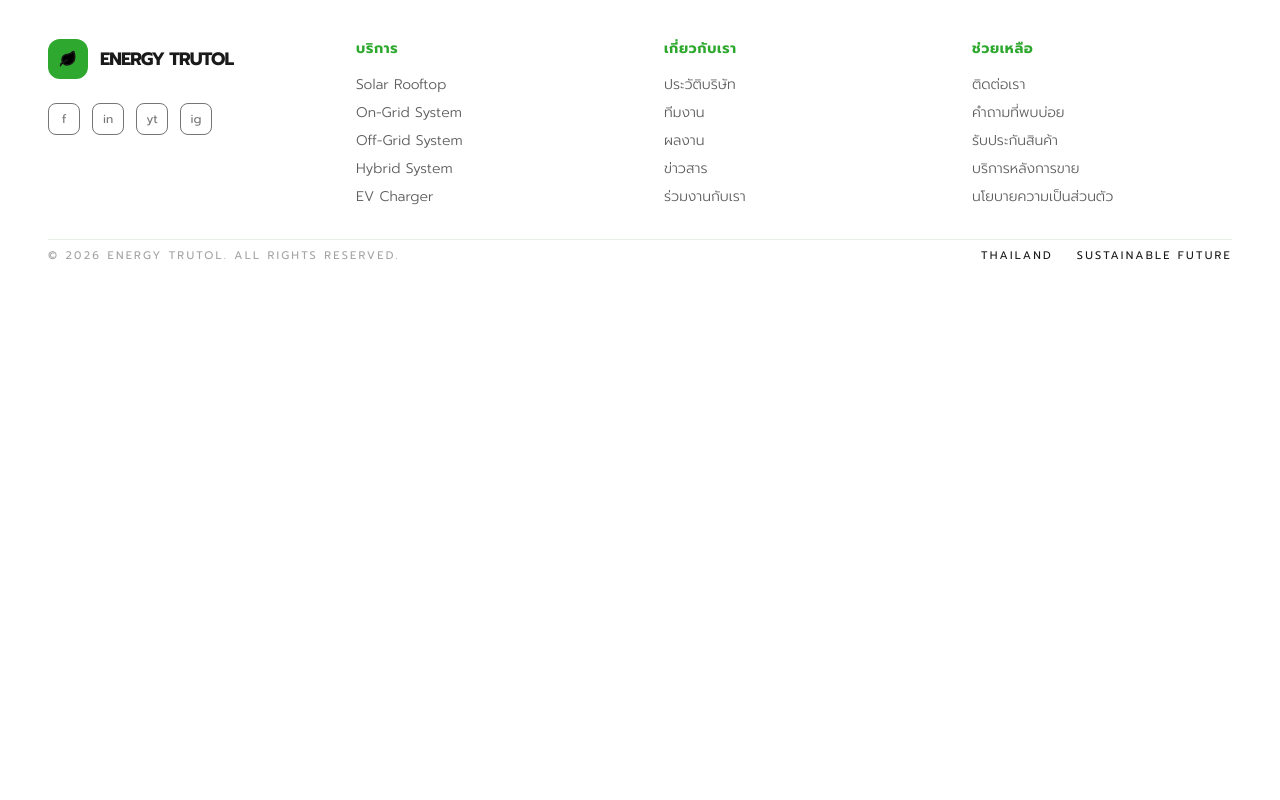
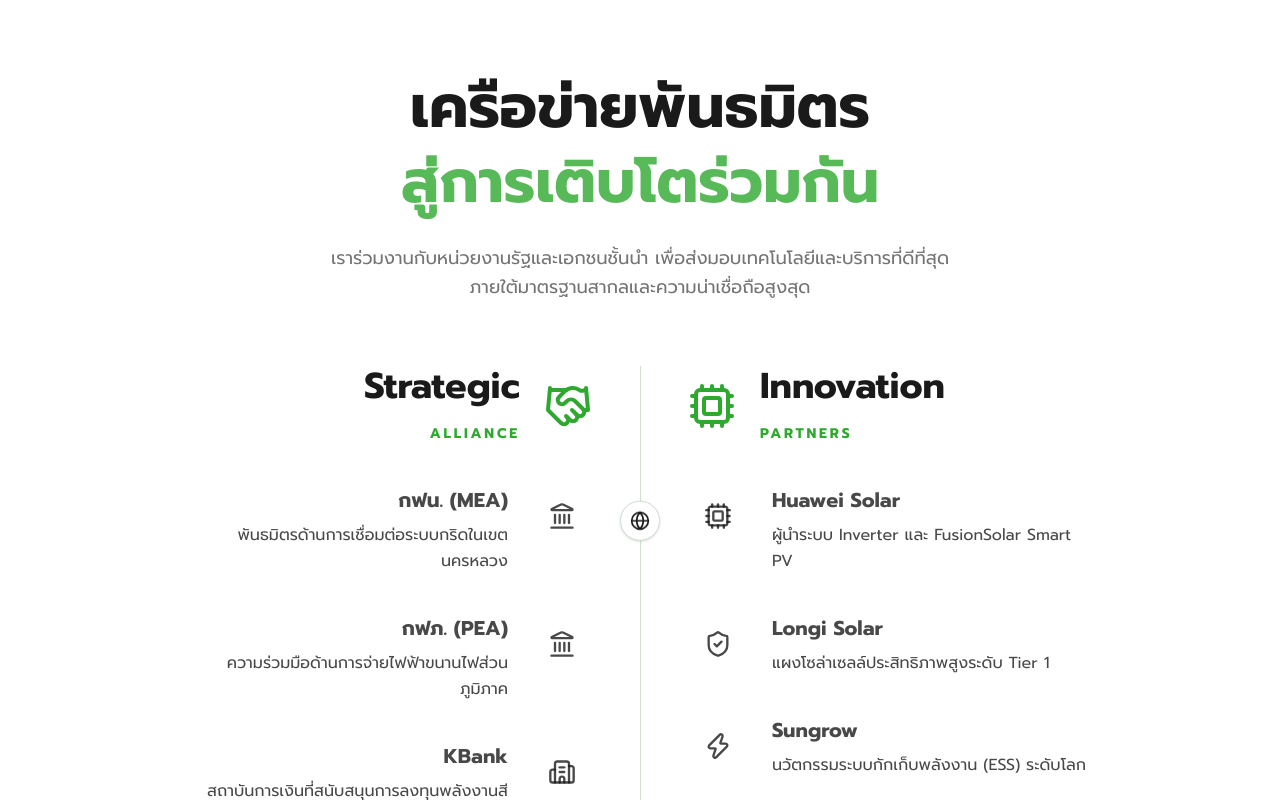
Before and after one commit to Edaxchain/EGT-web, a Next.js app: page /about in a window 1280 px wide. Shown: the part 2100-2900 px from the top of the page. Before the commit the page ends 2428 px from the top, so only its background shows below. Built offline with nearby package versions, Linux system fonts and the light colour scheme.

Commit message:
feat: add Partner component to the about page

```diff
--- /dev/null
+++ b/app/about/Partner.tsx
@@ -0,0 +1,208 @@
+"use client";
+
+import { motion } from "framer-motion";
+import { containerVars, itemVars } from "@/app/_lib/animations";
+import {
+    ShieldCheck,
+    Cpu,
+    Building2,
+    Landmark,
+    Handshake,
+    Globe,
+    Zap,
+    HeartPulse,
+} from "lucide-react";
+
+interface Partner {
+    name: string;
+    description: string;
+    icon: any;
+}
+
+const strategicPartners: Partner[] = [
+    {
+        name: "กฟน. (MEA)",
+        description: "พันธมิตรด้านการเชื่อมต่อระบบกริดในเขตนครหลวง",
+        icon: Landmark,
+    },
+    {
+        name: "กฟภ. (PEA)",
+        description: "ความร่วมมือด้านการจ่ายไฟฟ้าขนานไฟส่วนภูมิภาค",
+        icon: Landmark,
+    },
+    {
+        name: "KBank",
+        description: "สถาบันการเงินที่สนับสนุนการลงทุนพลังงานสีเขียว",
+        icon: Building2,
+    },
+    {
+        name: "SCB",
+        description: "พันธมิตรด้านสินเชื่อโครงการเพื่อความยั่งยืน",
+        icon: Building2,
+    },
+];
+
+const technologyPartners: Partner[] = [
+    {
+        name: "Huawei Solar",
+        description: "ผู้นำระบบ Inverter และ FusionSolar Smart PV",
+        icon: Cpu,
+    },
+    {
+        name: "Longi Solar",
+        description: "แผงโซล่าเซลล์ประสิทธิภาพสูงระดับ Tier 1",
+        icon: ShieldCheck,
+    },
+    {
+        name: "Sungrow",
+        description: "นวัตกรรมระบบกักเก็บพลังงาน (ESS) ระดับโลก",
+        icon: Zap,
+    },
+    {
+        name: "Growatt",
+        description: "ระบบ Smart Energy Management สำหรับบ้านพักอาศัย",
+        icon: HeartPulse,
+    },
+];
+
+export default function Partner() {
+    return (
+        <section
+            id="partner"
+            className="relative w-full overflow-hidden py-24 px-8 md:px-12 lg:px-48 bg-background"
+        >
+            <motion.div
+                className="w-full relative z-10 text-center mb-16"
+                initial="hidden"
+                whileInView="visible"
+                viewport={{ once: true }}
+                variants={containerVars}
+            >
+                <div className="max-w-4xl mx-auto space-y-6">
+                    <motion.h2
+                        variants={itemVars}
+                        className="text-4xl sm:text-5xl md:text-6xl font-black leading-tight"
+                    >
+                        เครือข่ายพันธมิตร <br />
+                        <span className="text-green/80">
+                            สู่การเติบโตร่วมกัน
+                        </span>
+                    </motion.h2>
+
+                    <motion.p
+                        variants={itemVars}
+                        className="text-lg text-text-sub max-w-2xl mx-auto leading-relaxed"
+                    >
+                        เราร่วมงานกับหน่วยงานรัฐและเอกชนชั้นนำ
+                        เพื่อส่งมอบเทคโนโลยีและบริการที่ดีที่สุด <br />
+                        ภายใต้มาตรฐานสากลและความน่าเชื่อถือสูงสุด
+                    </motion.p>
+                </div>
+            </motion.div>
+
+            {/* Partner Layout: Left vs Right */}
+            <div className="relative grid grid-cols-1 md:grid-cols-2 gap-16 md:gap-24 max-w-7xl mx-auto">
+                {/* Central Line */}
+                <div className="hidden md:block absolute left-1/2 top-0 bottom-0 w-[1px] bg-border origin-top">
+                    <div className="sticky top-1/2 -translate-x-1/2 w-10 h-10 bg-background border border-border rounded-full flex items-center justify-center z-10 shadow-sm">
+                        <Globe size={20} className="animate-pulse" />
+                    </div>
+                </div>
+
+                {/* Left Column: Strategic */}
+                <motion.div
+                    variants={containerVars}
+                    initial="hidden"
+                    whileInView="visible"
+                    viewport={{ once: true }}
+                    className="space-y-12"
+                >
+                    <div className="flex items-center justify-center md:justify-start gap-6 mb-10 md:flex-row-reverse md:text-right">
+                        <Handshake className="w-12 h-12 text-green" />
+                        <h3 className="text-4xl font-black">
+                            Strategic <br />{" "}
+                            <span className="text-green uppercase text-sm tracking-[0.2em]">
+                                Alliance
+                            </span>
+                        </h3>
+                    </div>
+
+                    <div className="flex flex-col items-center md:items-end space-y-10">
+                        {strategicPartners.map((item, i) => (
+                            <motion.div
+                                key={i}
+                                variants={itemVars}
+                                whileHover={{ x: -10 }}
+                                transition={{
+                                    type: "spring",
+                                    stiffness: 400,
+                                    damping: 30,
+                                }}
+                                className="flex gap-6 items-start md:flex-row-reverse md:text-right group cursor-pointer"
+                            >
+                                <div className="p-4 rounded-2xl shrink-0">
+                                    <item.icon className="w-7 h-7 text-text-main/80 group-hover:text-text-main group-hover:scale-125 transition-all duration-300" />
+                                </div>
+                                <div className="space-y-1 grow">
+                                    <h4 className="text-xl font-bold mb-2 text-text-main/80 group-hover:text-text-main transition-colors">
+                                        {item.name}
+                                    </h4>
+                                    <p className="text-text-main/80 leading-relaxed">
+                                        {item.description}
+                                    </p>
+                                </div>
+                            </motion.div>
+                        ))}
+                    </div>
+                </motion.div>
+
+                {/* Right Column: Technology */}
+                <motion.div
+                    variants={containerVars}
+                    initial="hidden"
+                    whileInView="visible"
+                    viewport={{ once: true }}
+                    className="space-y-12"
+                >
+                    <div className="flex items-center justify-center md:justify-start gap-6 mb-10">
+                        <Cpu className="w-12 h-12 text-green" />
+                        <h3 className="text-4xl font-black">
+                            Innovation <br />{" "}
+                            <span className="text-green uppercase text-sm tracking-[0.2em]">
+                                Partners
+                            </span>
+                        </h3>
+                    </div>
+
+                    <div className="flex flex-col items-center md:items-start space-y-10">
+                        {technologyPartners.map((item, i) => (
+                            <motion.div
+                                key={i}
+                                variants={itemVars}
+                                whileHover={{ x: 10 }}
+                                transition={{
+                                    type: "spring",
+                                    stiffness: 400,
+                                    damping: 30,
+                                }}
+                                className="flex gap-6 items-start group cursor-pointer"
+                            >
+                                <div className="p-4 rounded-2xl">
+                                    <item.icon className="w-7 h-7 text-text-main/80 group-hover:text-text-main group-hover:scale-125 transition-all duration-300" />
+                                </div>
+                                <div className="space-y-1">
+                                    <h4 className="text-xl font-bold mb-2 text-text-main/80 group-hover:text-text-main transition-colors">
+                                        {item.name}
+                                    </h4>
+                                    <p className="text-text-main/80 leading-relaxed">
+                                        {item.description}
+                                    </p>
+                                </div>
+                            </motion.div>
+                        ))}
+                    </div>
+                </motion.div>
+            </div>
+        </section>
+    );
+}
--- a/app/about/People.tsx
+++ b/app/about/People.tsx
@@ -73,7 +73,9 @@
                         variants={itemVars}
                         className="text-4xl sm:text-5xl md:text-6xl font-black mb-6 text-black tracking-tight"
                     >
-                        ผู้เชี่ยวชาญที่อยู่เบื้องหลังความสำเร็จ
+                        ผู้เชี่ยวชาญที่อยู่เบื้องหลัง
+                        <br />
+                        <span className="text-white">ความสำเร็จ</span>
                     </motion.h1>
 
                     <motion.p
--- a/app/about/page.tsx
+++ b/app/about/page.tsx
@@ -1,11 +1,13 @@
 import Us from "./Us";
 import People from "./People";
+import Partner from "./Partner";
 
 export default function LandingPage() {
     return (
         <main className="flex min-h-screen flex-col bg-background">
             <Us />
             <People />
+            <Partner />
         </main>
     );
 }
```
